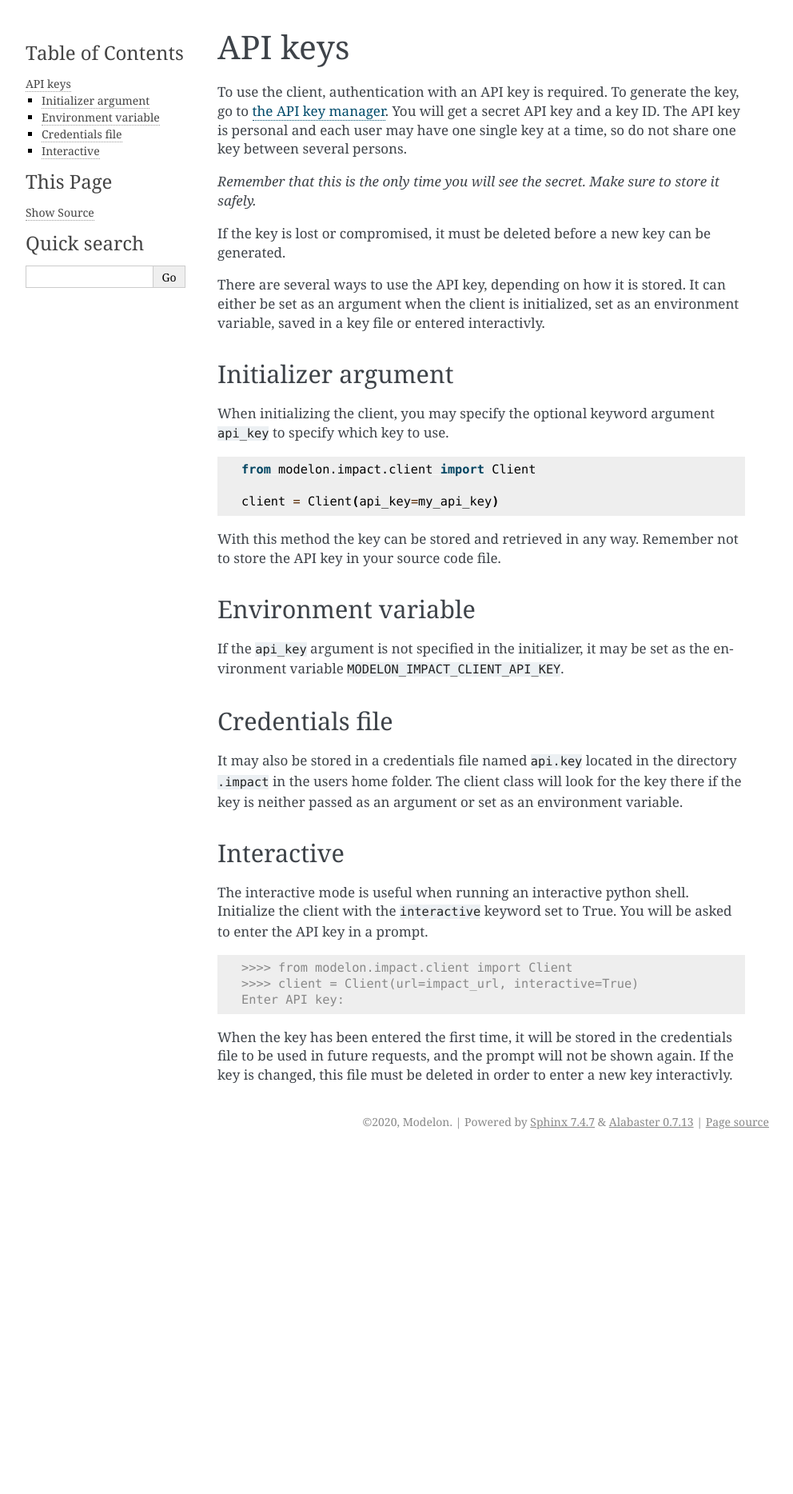
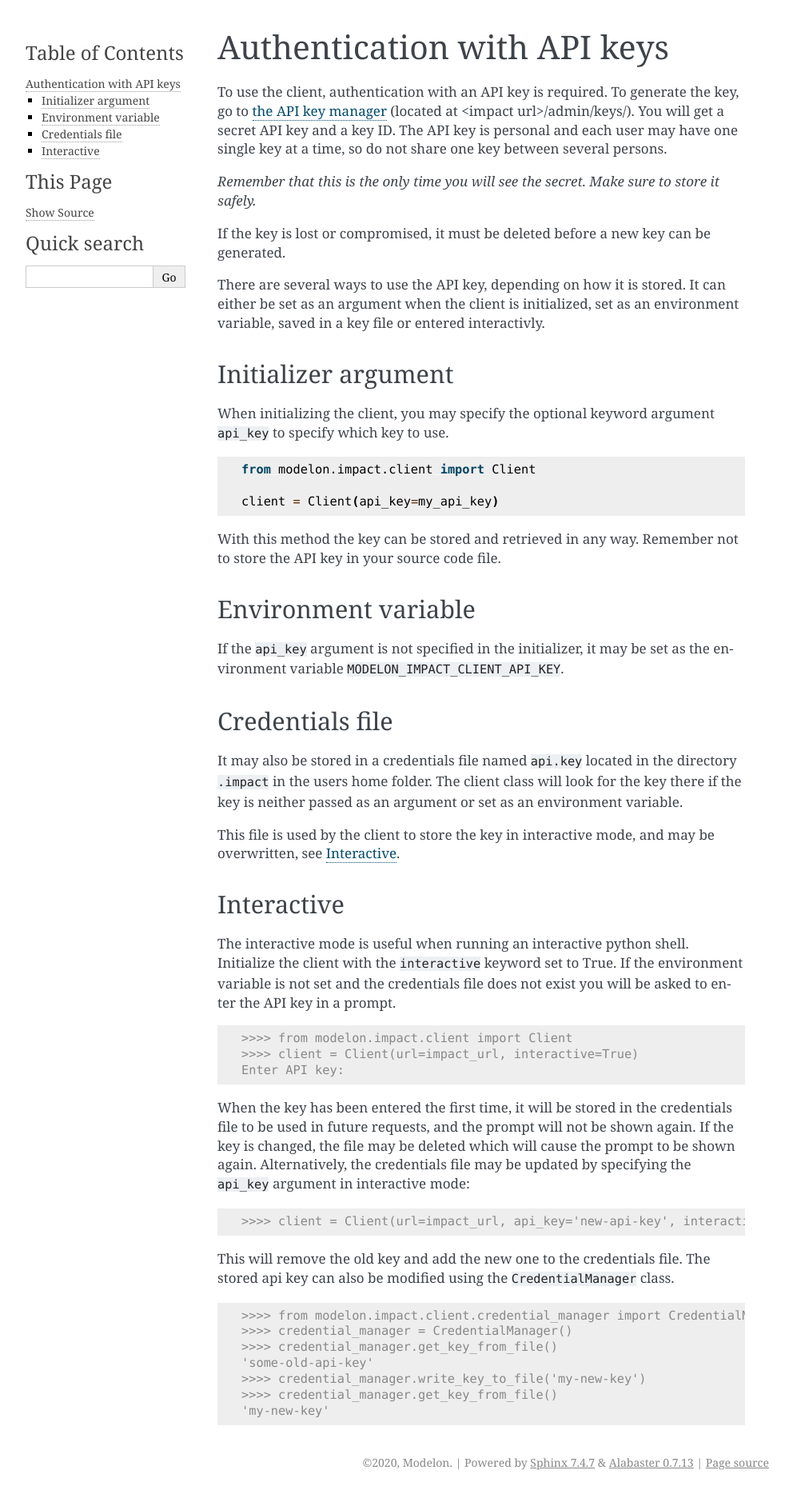
Before and after one commit to modelon-community/impact-client-python, a Sphinx documentation site: the page built from docs/source/api_keys.rst, in a window 1280 px wide. Shown: the whole page at 80% size, without its empty margins (148-1140 px from the left). Built offline with Sphinx 7.4.7, drawn with Linux system fonts in a browser that asks for light colours; before the commit the page ends 1442 px from its top, so only the background shows below that.

Commit message:
add and fix according to comments

```diff
--- a/docs/source/api_keys.rst
+++ b/docs/source/api_keys.rst
@@ -1,9 +1,10 @@
-API keys
-========
+Authentication with API keys
+============================
 
 To use the client, authentication with an API key is required. To generate the key, go
-to `the API key manager`_. You will get a secret API key and a key ID. The API key is
-personal and each user may have one single key at a time, so do not share one key
+to `the API key manager`_ (located at <impact url>/admin/keys/). You will get a secret
+API key and a key ID. The API key is personal and each user may have one single key at
+a time, so do not share one key
 between several persons.
 
 *Remember that this is the only time you will see the secret. Make sure to store it
@@ -46,13 +47,19 @@ It may also be stored in a credentials file named ``api.key`` located in the dir
 ``.impact`` in the users home folder. The client class will look for the key there if
 the key is neither passed as an argument or set as an environment variable.
 
+This file is used by the client to store the key in interactive mode, and may be
+overwritten, see :ref:`interactive-mode`.
+
+
+.. _interactive-mode:
 
 Interactive
 ###########
 
 The interactive mode is useful when running an interactive python shell. Initialize the
-client with the ``interactive`` keyword set to True. You will be asked to enter the API
-key in a prompt.
+client with the ``interactive`` keyword set to True. If the environment variable is not
+set and the credentials file does not exist you will be asked to enter the API key in a
+prompt.
 
 .. code-block:: pycon
 
@@ -63,7 +70,25 @@ key in a prompt.
 
 When the key has been entered the first time, it will be stored in the credentials file
 to be used in future requests, and the prompt will not be shown again. If the key is
-changed, this file must be deleted in order to enter a new key interactivly.
+changed, the file may be deleted which will cause the prompt to be shown again.
+Alternatively, the credentials file may be updated by specifying the ``api_key``
+argument in interactive mode:
 
+.. code-block:: pycon
 
-.. _the API key manager: /admin/keys
+    >>>> client = Client(url=impact_url, api_key='new-api-key', interactive=True)
+
+This will remove the old key and add the new one to the credentials file. The stored
+api key can also be modified using the ``CredentialManager`` class.
+
+.. code-block:: pycon
+
+    >>>> from modelon.impact.client.credential_manager import CredentialManager
+    >>>> credential_manager = CredentialManager()
+    >>>> credential_manager.get_key_from_file()
+    'some-old-api-key'
+    >>>> credential_manager.write_key_to_file('my-new-key')
+    >>>> credential_manager.get_key_from_file()
+    'my-new-key'
+
+.. _the API key manager: /admin/keys/
```
